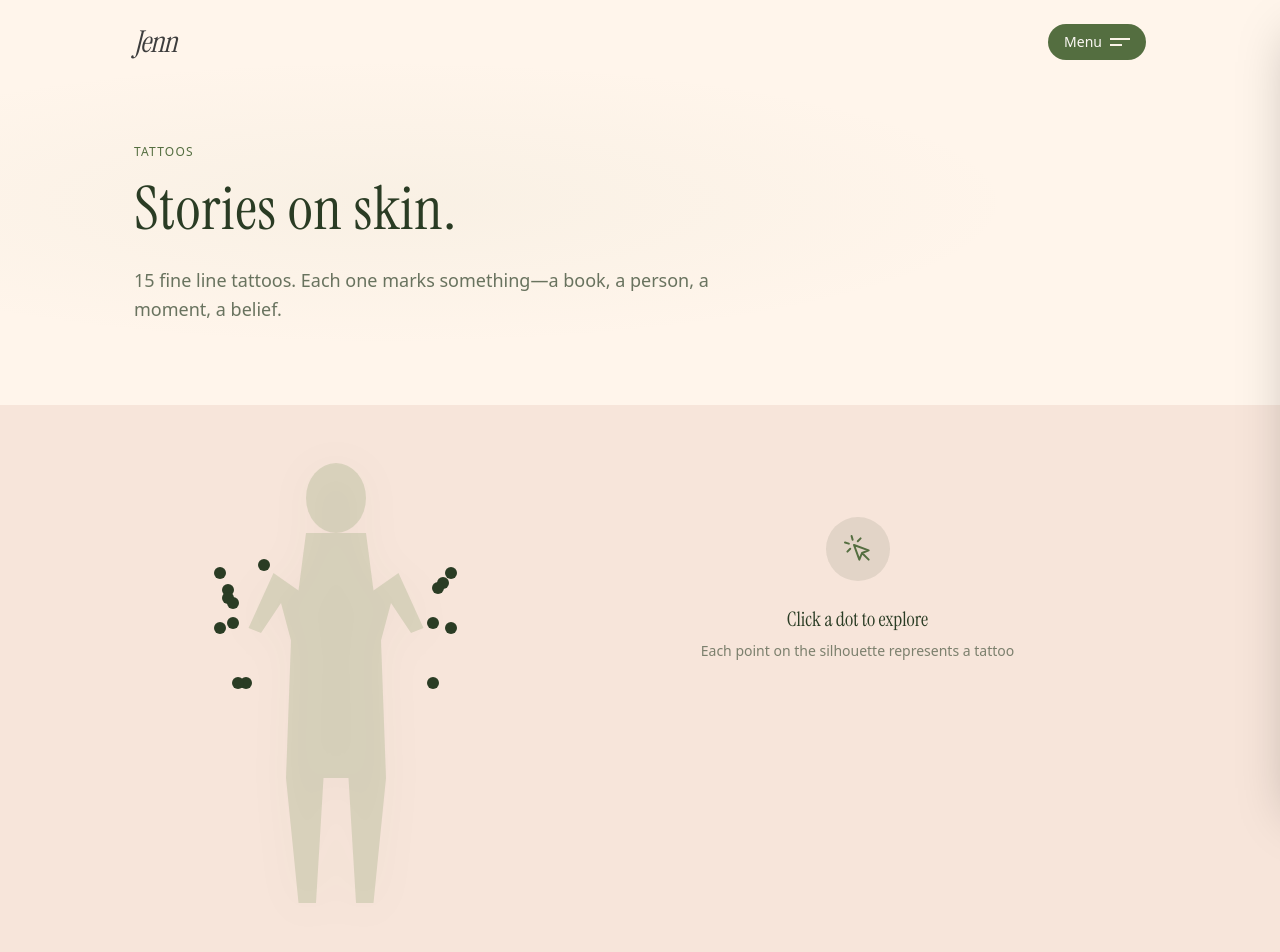
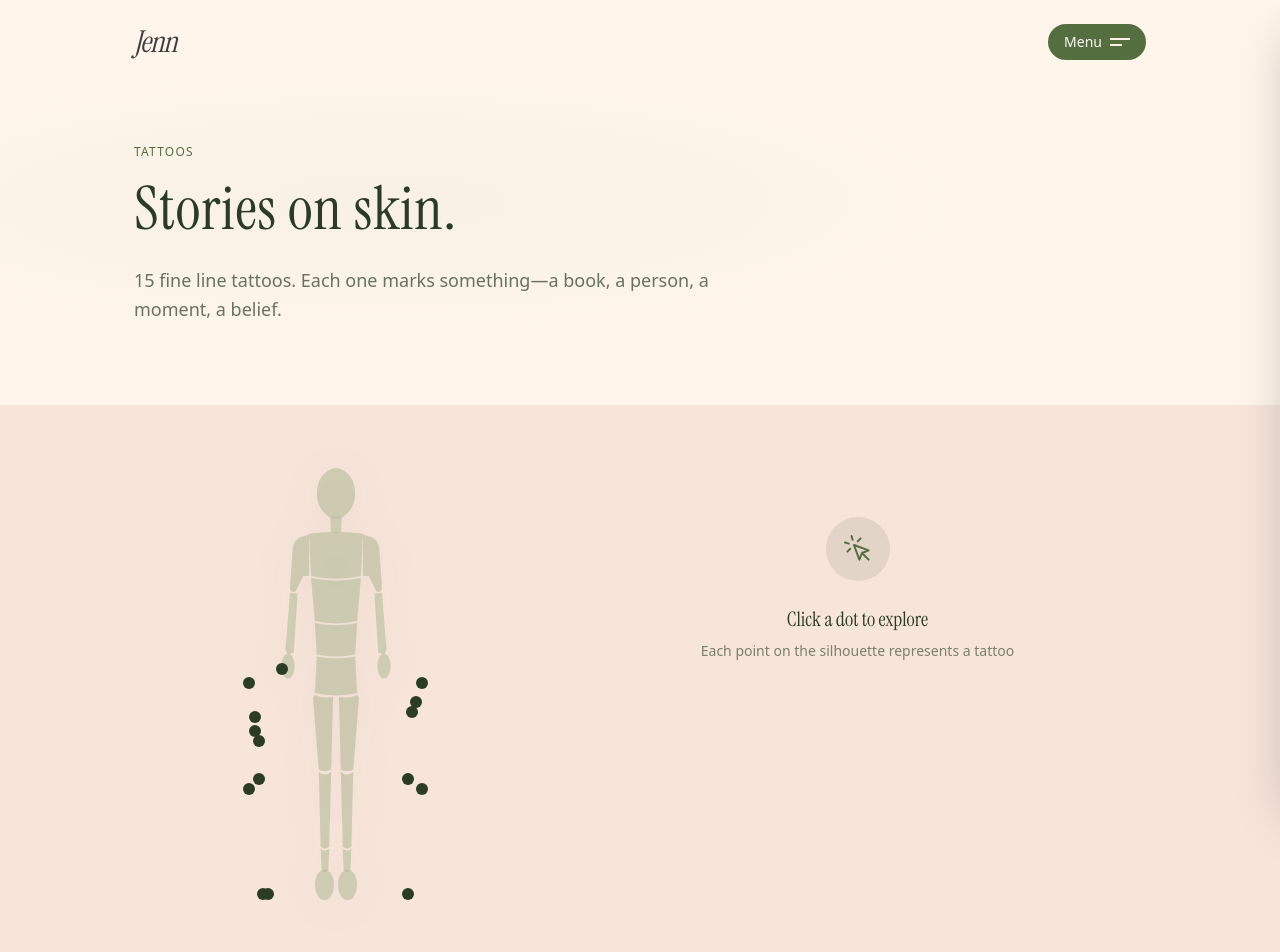
Before and after one commit to jyumanzor/jenn-site, a Next.js app: page /tattoos in a window 1280 px wide. Shown: the top 952 px of the page. Built offline with nearby package versions, Linux system fonts and the light colour scheme.

Commit message:
Restore essay headers with Georgia serif styling, update tattoo silhouette SVG

```diff
--- a/app/journal/[id]/page.tsx
+++ b/app/journal/[id]/page.tsx
@@ -43,23 +43,55 @@ export default async function JournalEntryPage({ params }: Props) {
           <div className="max-w-3xl">
             <article className="prose-editorial">
               {sections.map((section, index) => {
-                // Check if this section starts with a header
+                // Check if this section starts with a ## header
                 const headerMatch = section.match(/^## (.+)\n\n/);
                 if (headerMatch) {
                   const header = headerMatch[1];
                   const content = section.replace(/^## .+\n\n/, "");
+
+                  // Split content by ### subheaders
+                  const subsections = content.split(/\n\n(?=### )/);
+
                   return (
                     <div key={index} className="mb-10">
-                      <h2 className="font-display text-lg text-charcoal mb-4">{header}</h2>
-                      {content.split("\n\n").map((para, pIndex) => (
-                        <p key={pIndex} className="text-sm text-charcoal leading-relaxed mb-4 reading-width">
-                          {para}
-                        </p>
-                      ))}
+                      <h2
+                        className="text-xl text-charcoal mb-6"
+                        style={{ fontFamily: 'Georgia, serif' }}
+                      >
+                        {header}
+                      </h2>
+                      {subsections.map((subsection, sIndex) => {
+                        const subheaderMatch = subsection.match(/^### (.+)\n\n/);
+                        if (subheaderMatch) {
+                          const subheader = subheaderMatch[1];
+                          const subcontent = subsection.replace(/^### .+\n\n/, "");
+                          return (
+                            <div key={sIndex} className="mb-8">
+                              <h3
+                                className="text-sm text-charcoal/80 mb-4 italic"
+                                style={{ fontFamily: 'Georgia, serif' }}
+                              >
+                                {subheader}
+                              </h3>
+                              {subcontent.split("\n\n").map((para, pIndex) => (
+                                <p key={pIndex} className="text-sm text-charcoal leading-relaxed mb-4 reading-width">
+                                  {para}
+                                </p>
+                              ))}
+                            </div>
+                          );
+                        }
+                        // Regular paragraphs within section
+                        return subsection.split("\n\n").map((para, pIndex) => (
+                          <p key={`${sIndex}-${pIndex}`} className="text-sm text-charcoal leading-relaxed mb-4 reading-width">
+                            {para}
+                          </p>
+                        ));
+                      })}
                     </div>
                   );
                 }
-                // Regular paragraph
+                // Regular paragraph (no header)
                 return section.split("\n\n").map((para, pIndex) => (
                   <p key={`${index}-${pIndex}`} className="text-sm text-charcoal leading-relaxed mb-4 reading-width">
                     {para}
--- a/app/tattoos/page.tsx
+++ b/app/tattoos/page.tsx
@@ -67,20 +67,53 @@ export default function TattoosPage() {
           <div className="grid md:grid-cols-12 gap-8 items-start">
             {/* Body Silhouette */}
             <div className="md:col-span-5 relative flex justify-center">
-              <div className="relative w-64 h-[500px]">
-                {/* Simple body outline SVG */}
+              <div className="relative w-48 h-[480px]">
+                {/* Athletic body silhouette SVG */}
                 <svg
-                  viewBox="0 0 100 200"
+                  viewBox="0 0 200 480"
                   className="w-full h-full"
                   style={{ filter: 'drop-shadow(0 4px 20px rgba(42,60,36,0.1))' }}
                 >
-                  {/* Body silhouette */}
-                  <ellipse cx="50" cy="18" rx="12" ry="14" fill="#97a97c" opacity="0.3" />
-                  <path
-                    d="M38 32 L35 55 L25 48 L15 70 L20 72 L28 60 L32 75 L30 130 L35 180 L42 180 L45 130 L50 130 L55 130 L58 180 L65 180 L70 130 L68 75 L72 60 L80 72 L85 70 L75 48 L65 55 L62 32 Z"
-                    fill="#97a97c"
-                    opacity="0.3"
-                  />
+                  {/* Head */}
+                  <ellipse cx="100" cy="32" rx="20" ry="26" fill="#97a97c" opacity="0.4" />
+                  {/* Neck */}
+                  <path d="M94 56 Q100 58 106 56 L105 72 Q100 74 95 72 Z" fill="#97a97c" opacity="0.4" />
+                  {/* Chest */}
+                  <path d="M72 74 Q100 70 128 74 L126 118 Q100 124 74 118 Z" fill="#97a97c" opacity="0.4" />
+                  {/* Left Upper Arm */}
+                  <path d="M72 75 L62 78 Q56 82 55 88 L52 132 Q54 136 58 134 L66 118 L72 118 Z" fill="#97a97c" opacity="0.4" />
+                  {/* Right Upper Arm */}
+                  <path d="M128 75 L138 78 Q144 82 145 88 L148 132 Q146 136 142 134 L134 118 L128 118 Z" fill="#97a97c" opacity="0.4" />
+                  {/* Left Forearm */}
+                  <path d="M52 136 L48 188 Q46 196 50 200 L56 198 L60 136 Z" fill="#97a97c" opacity="0.4" />
+                  {/* Right Forearm */}
+                  <path d="M148 136 L152 188 Q154 196 150 200 L144 198 L140 136 Z" fill="#97a97c" opacity="0.4" />
+                  {/* Left Hand */}
+                  <ellipse cx="50" cy="212" rx="7" ry="13" fill="#97a97c" opacity="0.4" />
+                  {/* Right Hand */}
+                  <ellipse cx="150" cy="212" rx="7" ry="13" fill="#97a97c" opacity="0.4" />
+                  {/* Torso */}
+                  <path d="M74 120 Q100 126 126 120 L122 165 Q100 170 78 165 Z" fill="#97a97c" opacity="0.4" />
+                  {/* Waist */}
+                  <path d="M78 167 Q100 172 122 167 L120 200 Q100 204 80 200 Z" fill="#97a97c" opacity="0.4" />
+                  {/* Hips */}
+                  <path d="M80 202 Q100 206 120 202 L122 240 Q100 245 78 240 Z" fill="#97a97c" opacity="0.4" />
+                  {/* Left Thigh */}
+                  <path d="M78 242 Q86 246 97 244 L95 320 Q88 323 82 320 L76 245 Z" fill="#97a97c" opacity="0.4" />
+                  {/* Right Thigh */}
+                  <path d="M103 244 Q114 246 122 242 L124 245 L118 320 Q112 323 105 320 Z" fill="#97a97c" opacity="0.4" />
+                  {/* Left Calf */}
+                  <path d="M82 322 Q89 328 95 322 L93 400 Q88 404 84 400 Z" fill="#97a97c" opacity="0.4" />
+                  {/* Right Calf */}
+                  <path d="M105 322 Q111 328 118 322 L116 400 Q112 404 107 400 Z" fill="#97a97c" opacity="0.4" />
+                  {/* Left Ankle */}
+                  <path d="M84 402 Q88 406 93 402 L92 425 Q88 428 85 425 Z" fill="#97a97c" opacity="0.4" />
+                  {/* Right Ankle */}
+                  <path d="M107 402 Q112 406 116 402 L115 425 Q112 428 108 425 Z" fill="#97a97c" opacity="0.4" />
+                  {/* Left Foot */}
+                  <ellipse cx="88" cy="440" rx="10" ry="16" fill="#97a97c" opacity="0.4" />
+                  {/* Right Foot */}
+                  <ellipse cx="112" cy="440" rx="10" ry="16" fill="#97a97c" opacity="0.4" />
                 </svg>
 
                 {/* Tattoo markers */}
@@ -93,7 +126,7 @@ export default function TattoosPage() {
                     className="absolute transform -translate-x-1/2 -translate-y-1/2 transition-all duration-200"
                     style={{
                       left: `${tattoo.position.x}%`,
-                      top: `${tattoo.position.y / 2}%`,
+                      top: `${tattoo.position.y}%`,
                       zIndex: hoveredTattoo === tattoo.id || selectedTattoo?.id === tattoo.id ? 20 : 10
                     }}
                   >
```
Also changed, not shown: data/journal.json (+1 -1 lines).
